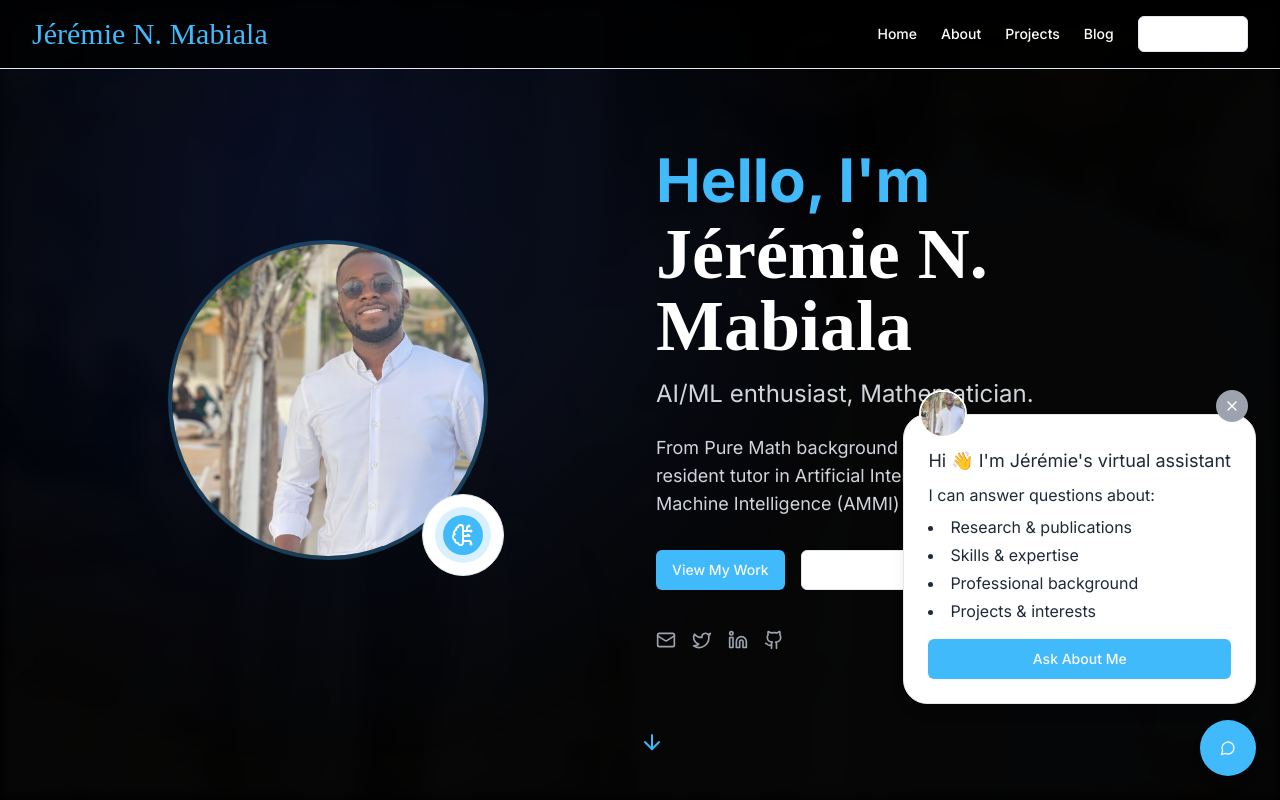
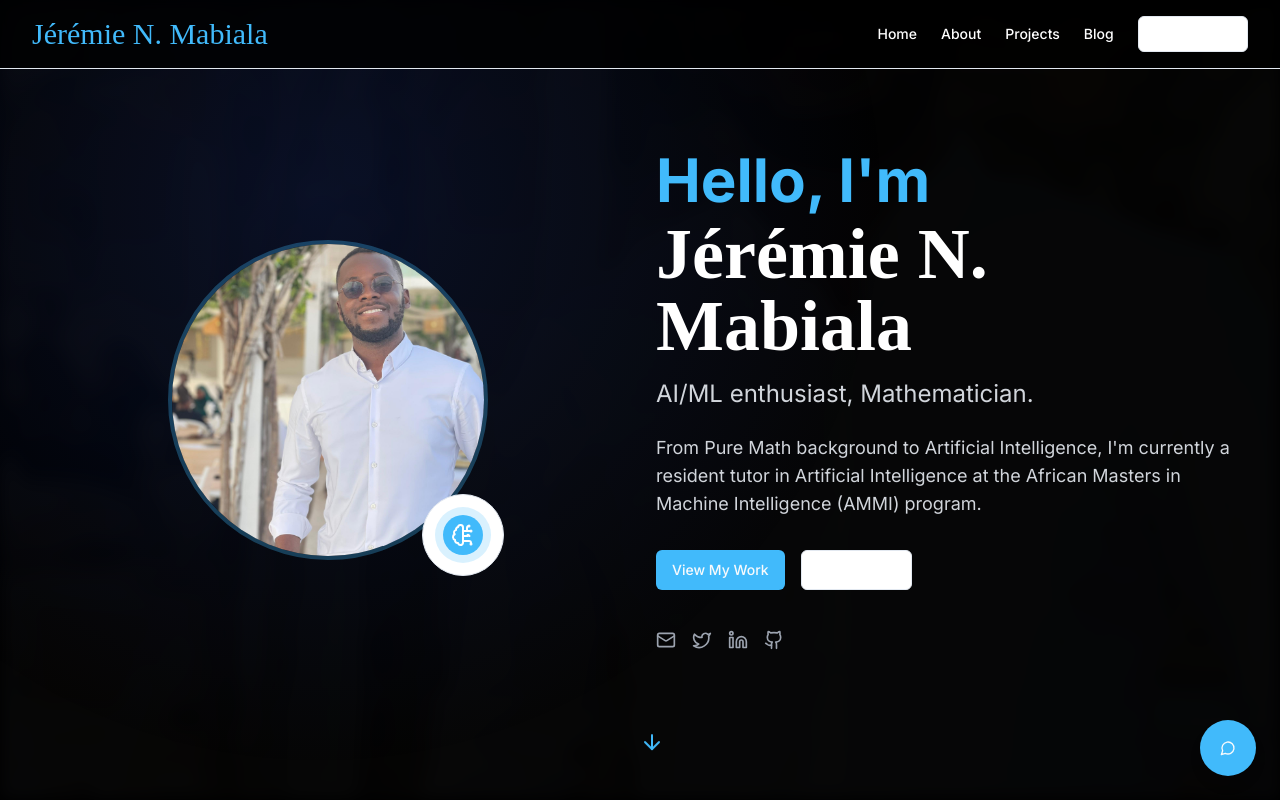
Before and after one commit to jnlandu/myportfolio, a Next.js app: page / in a window 1280 px wide. Shown: the top 800 px of the page. Built offline with nearby package versions, Linux system fonts and the light colour scheme.

Commit message:
removed the chat button

```diff
--- a/components/chat-button.tsx
+++ b/components/chat-button.tsx
@@ -114,9 +114,9 @@ export function ChatButton() {
     {isGreetingVisible && !isOpen && (
         <div className="fixed bottom-24 right-6 z-40 max-w-xs md:max-w-sm animate-fade-in">
           <div className="relative">
-            <div className="absolute -top-6 left-4 flex -space-x-3">
+            {/* <div className="absolute -top-6 left-4 flex -space-x-3">
               <Avatar className="h-12 w-12 border-2 border-white">
-                {/* <div className="bg-gray-500 w-full h-full flex items-center justify-center text-white font-bold">J</div> */}
+                <div className="bg-gray-500 w-full h-full flex items-center justify-center text-white font-bold">J</div>
                 <Image
                   src="/images/profile.jpg"
                   alt="Jérémie N. Mabiala"
@@ -125,24 +125,24 @@ export function ChatButton() {
                   className="object-cover"
                 />
               </Avatar>
-              {/* <Avatar className="h-12 w-12 border-2 border-white">
+              <Avatar className="h-12 w-12 border-2 border-white">
                 <div className="bg-blue-500 w-full h-full flex items-center justify-center text-white font-bold">M</div>
               </Avatar>
               <Avatar className="h-12 w-12 border-2 border-white">
                 <div className="bg-green-500 w-full h-full flex items-center justify-center text-white font-bold">
                   N
                 </div>
-              </Avatar> */}
-            </div>
-            <Button
+              </Avatar>
+            </div> */}
+            {/* <Button
               variant="ghost"
               size="icon"
               className="absolute -top-6 right-2 h-8 w-8 rounded-full bg-gray-400 text-white hover:bg-gray-500"
               onClick={closeGreeting}
             >
               <X className="h-4 w-4" />
-            </Button>
-            <div className="bg-white text-gray-800 rounded-3xl p-6 pt-8 shadow-lg border border-gray-200">
+            </Button> */}
+            {/* <div className="bg-white text-gray-800 rounded-3xl p-6 pt-8 shadow-lg border border-gray-200">
                 <p className="text-lg">Hi 👋 I'm Jérémie's virtual assistant</p>
                 <p className="mt-2">I can answer questions about:</p>
                 <ul className="mt-2 space-y-1 list-disc list-inside">
@@ -159,7 +159,7 @@ export function ChatButton() {
                   Ask  About Me
                 </Button>
               </div>
-            </div>
+            </div> */}
           </div>
         </div>
       )}
@@ -183,11 +183,12 @@ export function ChatButton() {
             <div className="flex items-center gap-3">
               <Avatar className="border-2 border-primary">
                 <AvatarImage src="/images/profile.jpg" alt="Jérémie N. Mabiala" />
-                <AvatarFallback>JM</AvatarFallback>
+                {/* <AvatarFallback>JM</AvatarFallback> */}
               </Avatar>
               <div>
                 <h3 className="font-medium flex items-center gap-1.5">
                   <Bot className="h-4 w-4 text-primary" /> {/* Bot icon */}
+
                   Ask Jérémie's Assistant
                 </h3>
                 <p className="text-xs text-gray-400">Ready to answer your questions</p>
```
Also changed, not shown: app/layout.tsx (+3 -5 lines).
